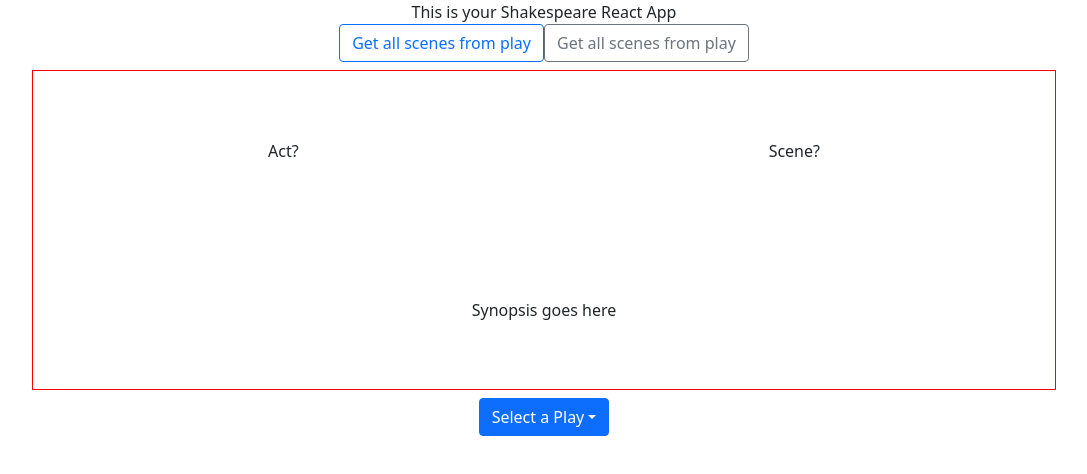
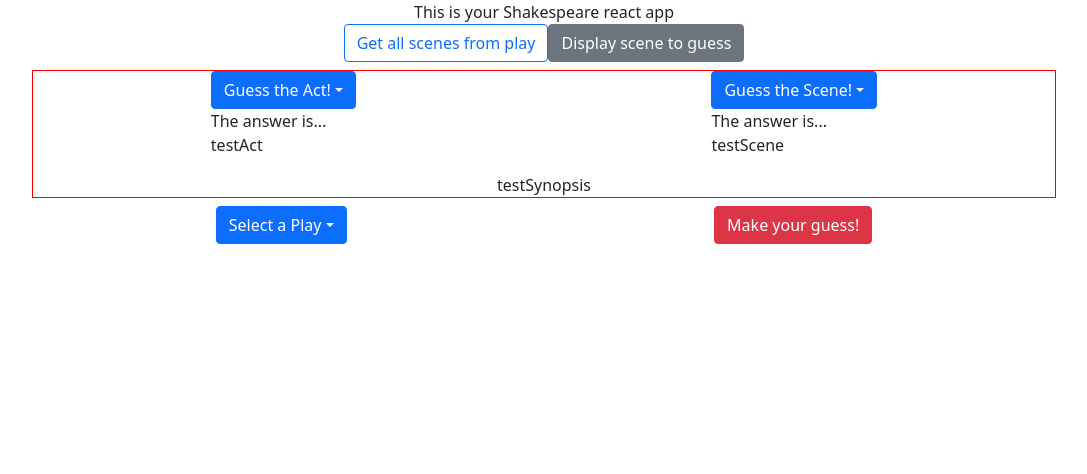
Before and after one commit to mitchg1983/react-shakes, a React (Create React App) app: page / in a window 1280 px wide. Shown: the top 474 px of the page, without its empty margins (96-1183 px from the left). Built offline with nearby package versions, Linux system fonts and the light colour scheme.

Commit message:
Add player guess and feedback code.

```diff
--- a/src/App.css
+++ b/src/App.css
@@ -8,7 +8,7 @@
 .game-area {
   border: 1px solid red;
   width: 80vw;
-  height: 40vh;
+  height: auto;
   display: flex;
   flex-direction: column;
   justify-content: space-around;
@@ -27,6 +27,11 @@
 
 .synopsis-field {
   display: flex;
-  flex-direction: column;
-  align-items: center;
+  justify-content: center;
 }
+
+.bot-buttons {
+  display: flex;
+  justify-content: space-around;
+  width:80vw;
+}
--- a/src/App.js
+++ b/src/App.js
@@ -1,103 +1,239 @@
 import "./App.css";
 import React, { Component } from "react";
 import Button from "react-bootstrap/Button";
-import ButtonSelectPlay from "./components";
+import Dropdown from "react-bootstrap/Dropdown";
+import DropdownButton from "react-bootstrap/DropdownButton";
 
 export class App extends Component {
   constructor(props) {
     super(props);
     this.state = {
-      data: "Shakespeare React App",
-      playRawData: [],
-      dropTest: "",
-      gameScenes: [
-        {
+      gameScenes: [],
+      playSelected: false,
+      targetPlayCode: "",
+      activeQuestion: {
+        act: "testAct",
+        scene: "testScene",
+        synopsis: "testSynopsis",
+      },
+      userGuess: {
         act: "",
         scene: "",
-          synposis: "",
       },
-      ],
     };
   }
 
-  //TODO - build the URL here from the input table provided to user
   //This function will return the array of raw scene & HTML data
   handleGetScenes = async (event) => {
     event.preventDefault();
-    //fetch the data on the given URL
-    const another = await fetch(
-      "https://www.folgerdigitaltexts.org/Ham/synopsis"
+    const newGameScenes = [];
+    fetch(
+      "https://www.folgerdigitaltexts.org/" +
+        this.state.targetPlayCode +
+        "/synopsis"
     )
       //Turn that response into text
-      .then((response) => {
-        return response.text();
-      })
+      .then((response) => response.text())
       //Turn the text into an html document
       .then((data) => {
         const parser = new DOMParser();
-        const parsedDoc = parser.parseFromString(data, "text/html");
-        return parsedDoc;
+        return parser.parseFromString(data, "text/html");
       })
       //Gather all of the 'p' tags on the document, put them in an array
-      .then((parsedDoc) => {
-        const newArr = Array.from(parsedDoc.getElementsByTagName("p"));
-        this.setState({
-          playRawData: newArr,
-        });
-      });
-  };
-
-  //This function will take in the raw scene & HTML data and create a new array
-  //From each element in the input array, an object will be created that contains
-  //the Act number, Scene number and corresponding Synposis
-  //The returned array, will contain one new object for each scene in the play
-  handleStripScenes = () => {
-    const newGameScenes = [];
-    const strippedData = this.state.playRawData;
-    const newStrip = strippedData.map((ele) => {
-      const currentSceneText = ele.textContent;
-      const splitThisScene = currentSceneText.split(":");
+      .then((parsedDoc) => Array.from(parsedDoc.getElementsByTagName("p")))
+      //Remainder of the function will clean up the scenes' text, put them in individual objects with
+      //Act-Scene-Synopsis values, and all of those objects into an array. Set the array to state.
+      .then((newArr) => {
+        newArr.map((ele) => {
+          const splitThisScene = ele.textContent.split(":");
           if (splitThisScene.length < 2) {
             return;
           } else {
-        const numMatch = /[0-9]/g;
-        const getSceneAct = splitThisScene[0].match(numMatch);
+            const getSceneAct = splitThisScene[0].match(/[0-9]/g);
             const newGameScene = {
               act: getSceneAct[0],
               scene: getSceneAct[1],
-          synposis: splitThisScene[1].trim(),
+              synopsis: splitThisScene[1].trim(),
             };
             newGameScenes.push(newGameScene);
           }
+        });
       });
     this.setState({
       gameScenes: newGameScenes,
     });
   };
 
+  //Will pick a random scene from the selected play
+  handleDoSomething = async () => {
+    const { gameScenes } = this.state;
+    function getRandomInt(cap) {
+      return Math.floor(Math.random() * cap);
+    }
+    this.setState({
+      activeQuestion: gameScenes[getRandomInt(gameScenes.length)],
+    });
+  };
+
+  //User input to select play
+  handlePlaySelect = (event) => {
+    this.setState({
+      playSelected: true,
+      targetPlayCode: event,
+    });
+  };
+
+  //User input to guess the Scene
+  handleSceneGuess = (event) => {
+    console.log(event);
+    console.log("Scene Guess");
+    this.setState({
+      userGuess: {
+        ...this.state.userGuess,
+        scene: event,
+      },
+    });
+  };
+
+  //user input to guess the Act
+  handleActGuess = (event) => {
+    console.log(event);
+    console.log("Act Guess");
+    this.setState({
+      userGuess: {
+        ...this.state.userGuess,
+        act: event,
+      },
+    });
+  };
+
+  correctGuess = () => {
+    console.log("You got a correct match!");
+  };
+
+  wrongGuess = () => {
+    console.log("You got a WRONG match...");
+  };
+
+  handleMakeGuess = () => {
+    const { activeQuestion, userGuess } = this.state;
+    if (
+      activeQuestion.act === userGuess.act &&
+      activeQuestion.scene === userGuess.scene
+    ) {
+      this.correctGuess();
+    } else this.wrongGuess();
+  };
+
   render() {
     return (
       <div className="App">
-        This is your {this.state.data}
+        This is your Shakespeare react app
         <div>
           <Button variant="outline-primary" onClick={this.handleGetScenes}>
             Get all scenes from play
           </Button>
-          <Button variant="outline-secondary" onClick={this.handleStripScenes}>
-            Get all scenes from play
+          <Button variant="secondary" onClick={this.handleDoSomething}>
+            Display scene to guess
           </Button>
         </div>
         <div className="game-area m-2">
           <div className="reveal-box">
-            <div className="game-act">Act? {this.state.gameScenes[0].synopsis} </div>
-            <div className="scene-act">Scene?</div>
+            <div className="game-act">
+              <DropdownButton
+                title="Guess the Act!"
+                id="button-act-guess"
+                onSelect={this.handleActGuess}
+              >
+                <Dropdown.Item eventKey="1">I</Dropdown.Item>
+                <Dropdown.Item eventKey="2">II</Dropdown.Item>
+                <Dropdown.Item eventKey="3">III</Dropdown.Item>
+                <Dropdown.Item eventKey="4">IV</Dropdown.Item>
+                <Dropdown.Item eventKey="5">V</Dropdown.Item>
+              </DropdownButton>
+              The answer is...
+              <p className="act-answer"> {this.state.activeQuestion.act}</p>
+            </div>
+            <div className="scene-act">
+              <DropdownButton
+                title="Guess the Scene!"
+                id="button-scene-guess"
+                onSelect={this.handleSceneGuess}
+              >
+                <Dropdown.Item eventKey="1">I</Dropdown.Item>
+                <Dropdown.Item eventKey="2">II</Dropdown.Item>
+                <Dropdown.Item eventKey="3">III</Dropdown.Item>
+                <Dropdown.Item eventKey="4">IV</Dropdown.Item>
+                <Dropdown.Item eventKey="5">V</Dropdown.Item>
+              </DropdownButton>
+              The answer is...
+              <p>{this.state.activeQuestion.scene}</p>
+            </div>
           </div>
           <div className="synopsis-field">
-            <div className="syn-text">Synopsis goes here</div>
+            <div className="syn-text">{this.state.activeQuestion.synopsis}</div>
           </div>
         </div>
-        <div></div>
-        <ButtonSelectPlay data={this.state}/>
+        <div className="bot-buttons">
+          <DropdownButton
+            title="Select a Play"
+            id="dropdown-menu-align-right"
+            onSelect={this.handlePlaySelect}
+          >
+            <Dropdown.Item eventKey="AWW">
+              All's Well That Ends Well
+            </Dropdown.Item>
+            <Dropdown.Item eventKey="Ant">Antony and Cleopatra</Dropdown.Item>
+            <Dropdown.Item eventKey="AYL">As You Like It</Dropdown.Item>
+            <Dropdown.Item eventKey="Err">The Comedy of Errors</Dropdown.Item>
+            <Dropdown.Item eventKey="Cor">Coriolanus</Dropdown.Item>
+            <Dropdown.Item eventKey="Cym">Cymbeline</Dropdown.Item>
+            <Dropdown.Item eventKey="Ham">Hamlet</Dropdown.Item>
+            <Dropdown.Item eventKey="1H4">Henry IV, Part 1</Dropdown.Item>
+            <Dropdown.Item eventKey="2H4">Henry IV, Part 2</Dropdown.Item>
+            <Dropdown.Item eventKey="H5">Henry V</Dropdown.Item>
+            <Dropdown.Item eventKey="1H6">Henry VI, Part 1</Dropdown.Item>
+            <Dropdown.Item eventKey="2H6">Henry VI, Part 2</Dropdown.Item>
+            <Dropdown.Item eventKey="3H6">Henry VI, Part 3</Dropdown.Item>
+            <Dropdown.Item eventKey="H8">Henry VIII</Dropdown.Item>
+            <Dropdown.Item eventKey="JC">Julius Caesar</Dropdown.Item>
+            <Dropdown.Item eventKey="Jn">King John</Dropdown.Item>
+            <Dropdown.Item eventKey="Lr">King Lear</Dropdown.Item>
+            <Dropdown.Item eventKey="LLL">Love's Labor's Lost</Dropdown.Item>
+            <Dropdown.Item eventKey="Mac">Macbeth</Dropdown.Item>
+            <Dropdown.Item eventKey="MM">Measure for Measure</Dropdown.Item>
+            <Dropdown.Item eventKey="MV">The Merchant of Venice</Dropdown.Item>
+            <Dropdown.Item eventKey="Wiv">
+              The Merry Wives of Windsor
+            </Dropdown.Item>
+            <Dropdown.Item eventKey="MND">
+              A Midsummer Night's Dream
+            </Dropdown.Item>
+            <Dropdown.Item eventKey="Ado">Much Ado About Nothing</Dropdown.Item>
+            <Dropdown.Item eventKey="Oth">Othello</Dropdown.Item>
+            <Dropdown.Item eventKey="Per">Pericles</Dropdown.Item>
+            <Dropdown.Item eventKey="R2">Richard II</Dropdown.Item>
+            <Dropdown.Item eventKey="R3">Richard III</Dropdown.Item>
+            <Dropdown.Item eventKey="Rom">Romeo and Juliet</Dropdown.Item>
+            <Dropdown.Item eventKey="Shr">
+              The Taming of the Shrew
+            </Dropdown.Item>
+            <Dropdown.Item eventKey="Tmp">The Tempest</Dropdown.Item>
+            <Dropdown.Item eventKey="Tim">Timon of Athens</Dropdown.Item>
+            <Dropdown.Item eventKey="Tit">Titus Andronicus</Dropdown.Item>
+            <Dropdown.Item eventKey="Tro">Troilus and Cressida</Dropdown.Item>
+            <Dropdown.Item eventKey="TN">Twelfth Night</Dropdown.Item>
+            <Dropdown.Item eventKey="TGV">
+              Two Gentlemen of Verona
+            </Dropdown.Item>
+            <Dropdown.Item eventKey="TNK">Two Noble Kinsmen</Dropdown.Item>
+            <Dropdown.Item eventKey="WT">The Winter's Tale</Dropdown.Item>
+          </DropdownButton>
+
+          <Button variant="danger" onClick={this.handleMakeGuess}>
+            Make your guess!
+          </Button>
+        </div>
       </div>
     );
   }
--- a/src/components/ButtonSelectPlay.js
+++ /dev/null
@@ -1,75 +0,0 @@
-import React, { Component } from "react";
-import Dropdown from "react-bootstrap/Dropdown";
-import DropdownButton from "react-bootstrap/DropdownButton";
-
-export default class ButtonSelectPlay extends Component {
-    constructor(props) {
-        super(props);
-    }
-
-
-
-  handleSelect = (event) => {
-    console.log(event);
-    console.log(this.props.data)
-  };
-
-
-
-  render() {
-    return (
-      <div>
-        <DropdownButton
-          title="Select a Play"
-          id="dropdown-menu-align-right"
-          onSelect={this.handleSelect}
-        >
-          <Dropdown.Item eventKey="AWW">
-            All's Well That Ends Well
-          </Dropdown.Item>
-          <Dropdown.Item eventKey="Ant">Antony and Cleopatra</Dropdown.Item>
-          <Dropdown.Item eventKey="AYL">As You Like It</Dropdown.Item>
-          <Dropdown.Item eventKey="Err">The Comedy of Errors</Dropdown.Item>
-          <Dropdown.Item eventKey="Cor">Coriolanus</Dropdown.Item>
-          <Dropdown.Item eventKey="Cym">Cymbeline</Dropdown.Item>
-          <Dropdown.Item eventKey="Ham">Hamlet</Dropdown.Item>
-          <Dropdown.Item eventKey="1H4">Henry IV, Part 1</Dropdown.Item>
-          <Dropdown.Item eventKey="2H4">Henry IV, Part 2</Dropdown.Item>
-          <Dropdown.Item eventKey="H5">Henry V</Dropdown.Item>
-          <Dropdown.Item eventKey="1H6">Henry VI, Part 1</Dropdown.Item>
-          <Dropdown.Item eventKey="2H6">Henry VI, Part 2</Dropdown.Item>
-          <Dropdown.Item eventKey="3H6">Henry VI, Part 3</Dropdown.Item>
-          <Dropdown.Item eventKey="H8">Henry VIII</Dropdown.Item>
-          <Dropdown.Item eventKey="JC">Julius Caesar</Dropdown.Item>
-          <Dropdown.Item eventKey="Jn">King John</Dropdown.Item>
-          <Dropdown.Item eventKey="Lr">King Lear</Dropdown.Item>
-          <Dropdown.Item eventKey="LLL">Love's Labor's Lost</Dropdown.Item>
-          <Dropdown.Item eventKey="Mac">Macbeth</Dropdown.Item>
-          <Dropdown.Item eventKey="MM">Measure for Measure</Dropdown.Item>
-          <Dropdown.Item eventKey="MV">The Merchant of Venice</Dropdown.Item>
-          <Dropdown.Item eventKey="Wiv">
-            The Merry Wives of Windsor
-          </Dropdown.Item>
-          <Dropdown.Item eventKey="MND">
-            A Midsummer Night's Dream
-          </Dropdown.Item>
-          <Dropdown.Item eventKey="Ado">Much Ado About Nothing</Dropdown.Item>
-          <Dropdown.Item eventKey="Oth">Othello</Dropdown.Item>
-          <Dropdown.Item eventKey="Per">Pericles</Dropdown.Item>
-          <Dropdown.Item eventKey="R2">Richard II</Dropdown.Item>
-          <Dropdown.Item eventKey="R3">Richard III</Dropdown.Item>
-          <Dropdown.Item eventKey="Rom">Romeo and Juliet</Dropdown.Item>
-          <Dropdown.Item eventKey="Shr">The Taming of the Shrew</Dropdown.Item>
-          <Dropdown.Item eventKey="Tmp">The Tempest</Dropdown.Item>
-          <Dropdown.Item eventKey="Tim">Timon of Athens</Dropdown.Item>
-          <Dropdown.Item eventKey="Tit">Titus Andronicus</Dropdown.Item>
-          <Dropdown.Item eventKey="Tro">Troilus and Cressida</Dropdown.Item>
-          <Dropdown.Item eventKey="TN">Twelfth Night</Dropdown.Item>
-          <Dropdown.Item eventKey="TGV">Two Gentlemen of Verona</Dropdown.Item>
-          <Dropdown.Item eventKey="TNK">Two Noble Kinsmen</Dropdown.Item>
-          <Dropdown.Item eventKey="WT">The Winter's Tale</Dropdown.Item>
-        </DropdownButton>
-      </div>
-    );
-  }
-}
--- a/src/components/index.js
+++ /dev/null
@@ -1,3 +0,0 @@
-import ButtonSelectPlay from "./ButtonSelectPlay";
-
-export default ButtonSelectPlay
```
Lines whose indentation alone changed are shown as unchanged.
